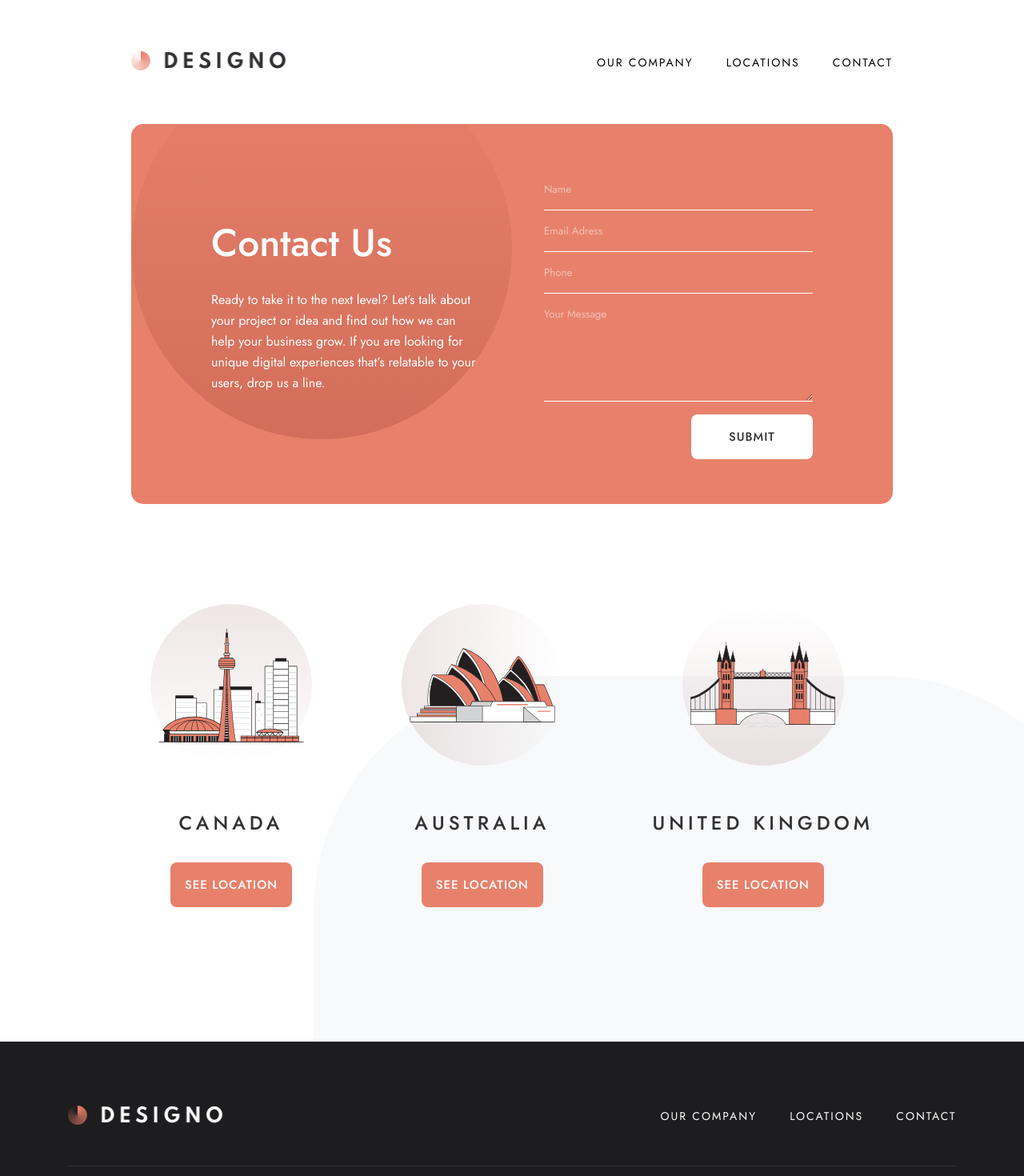
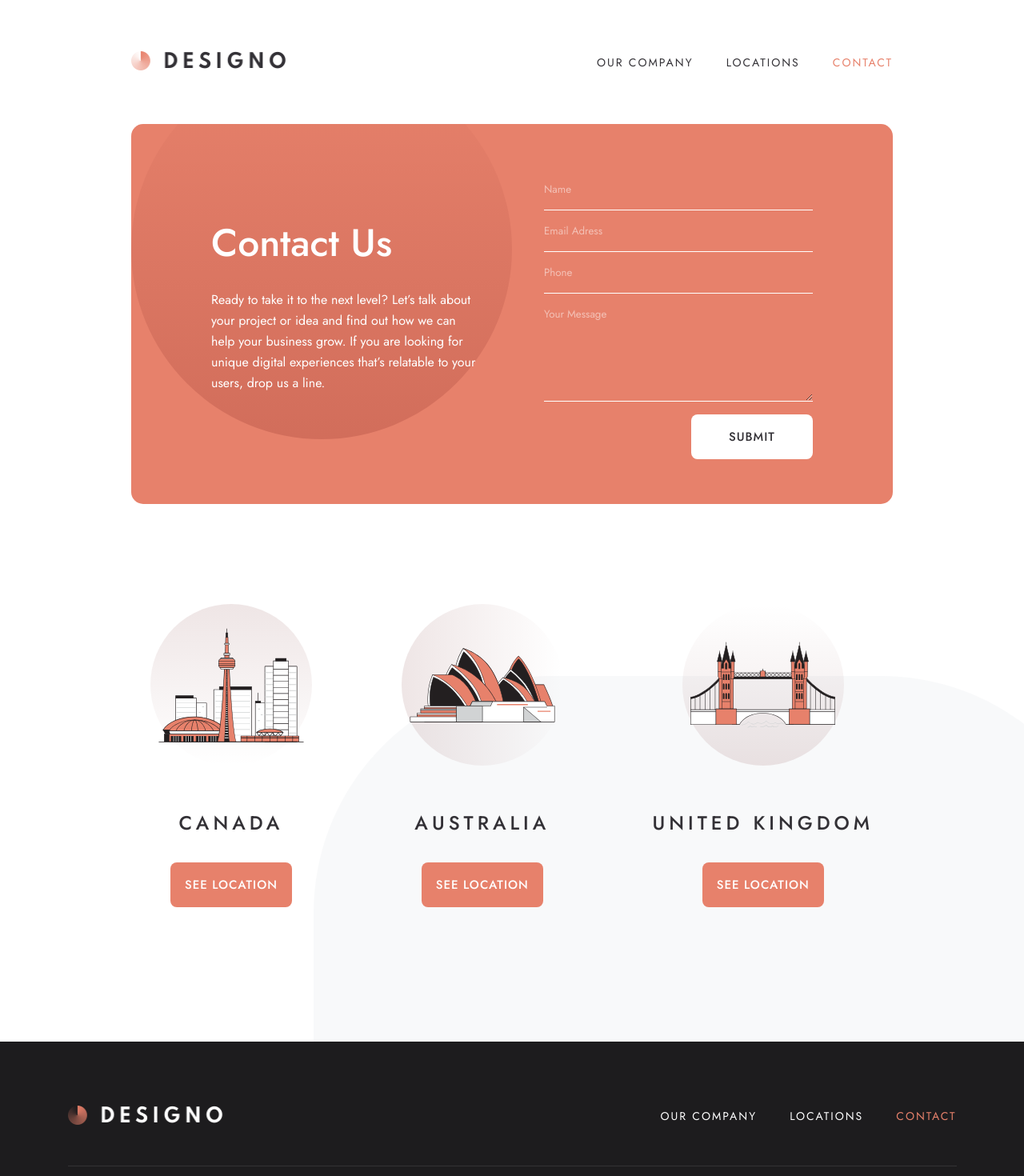
Before and after one commit to RayaneBengaoui/FM_challenge20_designo_multipage, a React (Create React App) app: page /contact in a window 1280 px wide. Shown: the top 1470 px of the page at 80% size. Built offline with nearby package versions, Linux system fonts and the light colour scheme.

Commit message:
Using NavLink instead of Link for Navigation

```diff
--- a/src/components/Footer.js
+++ b/src/components/Footer.js
@@ -1,6 +1,6 @@
 import styled from "styled-components";
 import { motion } from "framer-motion";
-import { Link } from "react-router-dom";
+import { NavLink } from "react-router-dom";
 
 import CallAction from "./CallAction";
 
@@ -19,9 +19,15 @@ const Footer = ({ callAction }) => {
         <Navigation>
           <Logo src={logo_light} />
           <NavLinks>
-            <Link to="/about">OUR COMPANY</Link>
-            <Link to="/locations">LOCATIONS</Link>
-            <Link to="/contact">CONTACT</Link>
+            <NavLink to="/about" activeClassName="selected">
+              OUR COMPANY
+            </NavLink>
+            <NavLink to="/locations" activeClassName="selected">
+              LOCATIONS
+            </NavLink>
+            <NavLink to="/contact" activeClassName="selected">
+              CONTACT
+            </NavLink>
           </NavLinks>
         </Navigation>
         <Contacts>
--- a/src/components/GlobalStyle.js
+++ b/src/components/GlobalStyle.js
@@ -108,6 +108,14 @@ input, textarea{
     }
 }
 
+.selected{
+    color: var(--peach);
+    span{
+        color: var(--peach);
+    }
+
+}
+
 `;
 
 export default GlobalStyle;
--- a/src/components/Nav.js
+++ b/src/components/Nav.js
@@ -1,6 +1,6 @@
 import styled from "styled-components";
 import { useState, useEffect } from "react";
-import { Link } from "react-router-dom";
+import { Link, NavLink } from "react-router-dom";
 
 import { useWindowSize } from "./WindowSize";
 
@@ -41,15 +41,29 @@ const Nav = () => {
           <Line className="line3" />
         </Burger>
         <NavLinks toggle={toggle}>
-          <Link className="firstLink" to="/about" onClick={toggleHandler}>
+          <NavLink
+            className="firstLink"
+            activeClassName="selected"
+            to="/about"
+            onClick={toggleHandler}
+          >
             <span>OUR COMPANY</span>
-          </Link>
-          <Link to="/locations" onClick={toggleHandler}>
+          </NavLink>
+          <NavLink
+            to="/locations"
+            activeClassName="selected"
+            onClick={toggleHandler}
+          >
             <span>LOCATIONS</span>
-          </Link>
-          <Link className="lastLink" to="/contact" onClick={toggleHandler}>
+          </NavLink>
+          <NavLink
+            className="lastLink"
+            activeClassName="selected"
+            to="/contact"
+            onClick={toggleHandler}
+          >
             <span> CONTACT</span>
-          </Link>
+          </NavLink>
         </NavLinks>
       </NavContainer>
     </NavStyle>
@@ -155,7 +169,7 @@ const NavLinks = styled.nav`
 
     @media screen and (min-width: 700px) {
       background: unset;
-      color: black;
+      color: #333136;
       font-size: 14px;
       padding: 0 0;
     }
```
